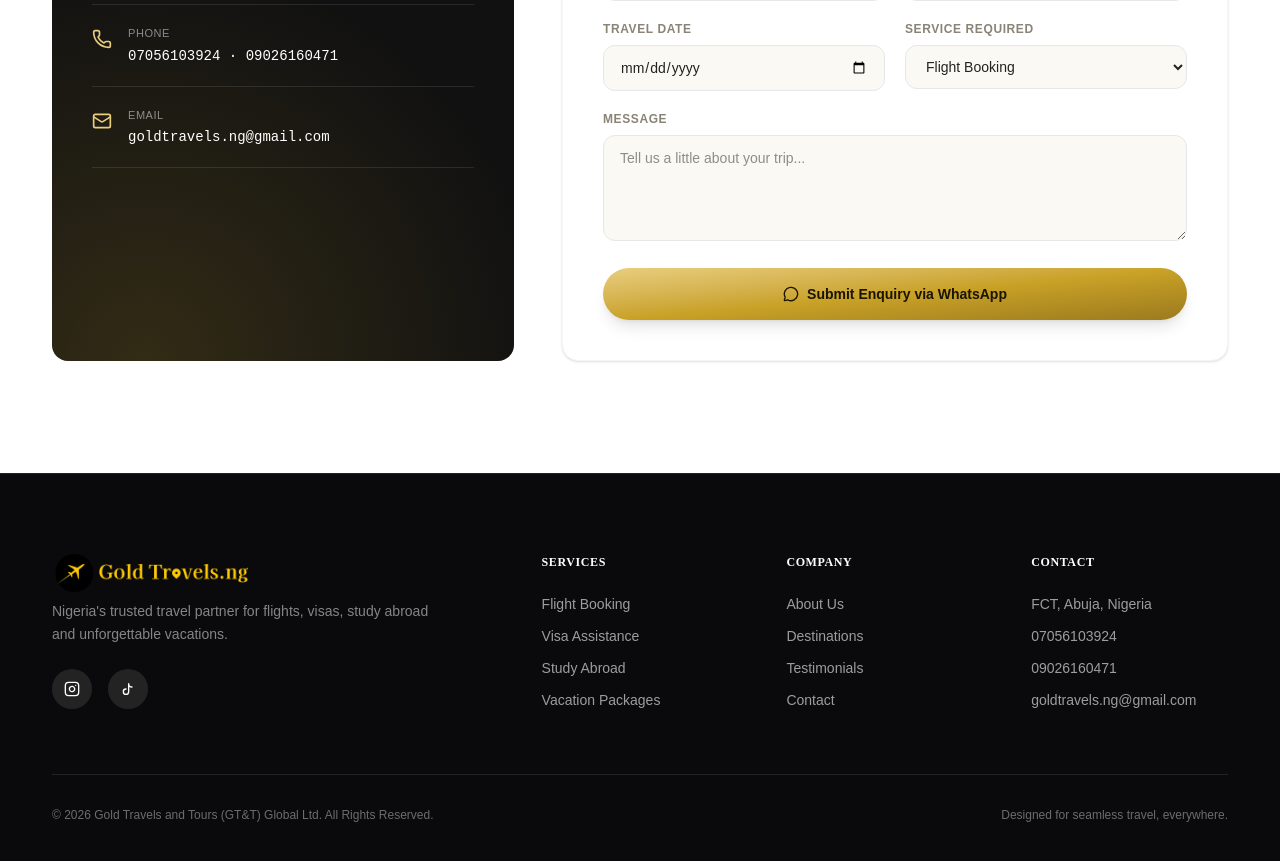
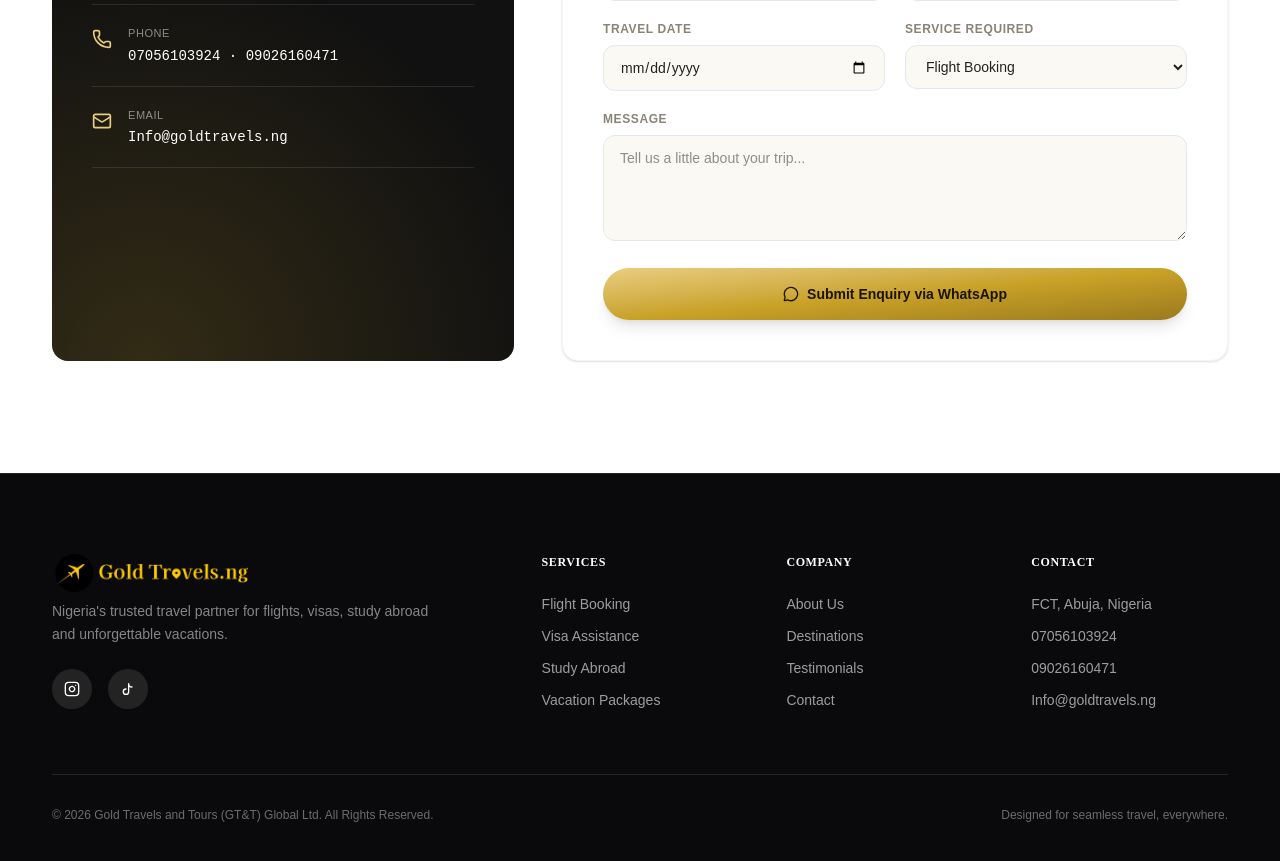
Before and after one commit to echoloft-live/Gold-Travels-GT-T-Global-Ltd-, a React (Vite) app: page / in a window 1280 px wide. Shown: the part 6863-7724 px from the top of the page. Built offline with nearby package versions, Linux system fonts and the light colour scheme.

Commit message:
Update mockData.ts: Change contact email from goldtravels.ng@gmail.com to Info@goldtravels.ng for improved branding consistency.

```diff
--- a/src/data/mockData.ts
+++ b/src/data/mockData.ts
@@ -6,7 +6,7 @@
   phones: ["07056103924", "09026160471"],
   address: "FCT, Abuja, Nigeria",
   whatsappNumber: "2347056103924",
-  email: "goldtravels.ng@gmail.com",
+  email: "Info@goldtravels.ng",
   hours: "Mon - Sat: 8:00 AM - 6:00 PM (WAT)"
 };
 
```
